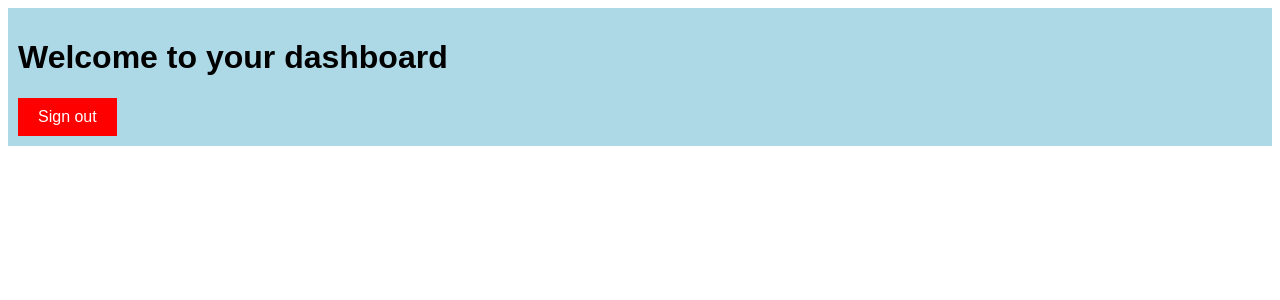
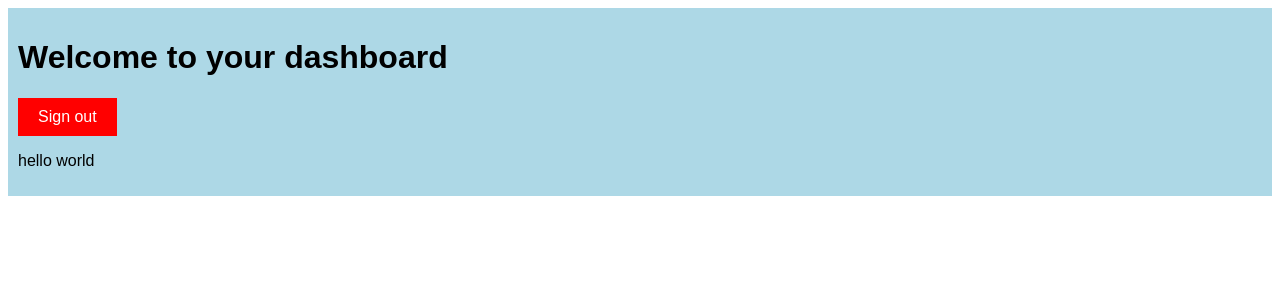
Before and after one commit to kusal2002/appify, a PHP site: page / in a window 1280 px wide. Shown: the top 300 px of the page. Run offline with PHP 8.4, Linux system fonts and the light colour scheme.

Commit message:
update dis

```diff
--- a/index.php
+++ b/index.php
@@ -31,6 +31,7 @@
   <div id="dashboard">
     <h1>Welcome to your dashboard</h1>
     <a href="logout.php" class="sign-out">Sign out</a>
+    <p>hello world</P>
   </div>
 </body>
 
```
